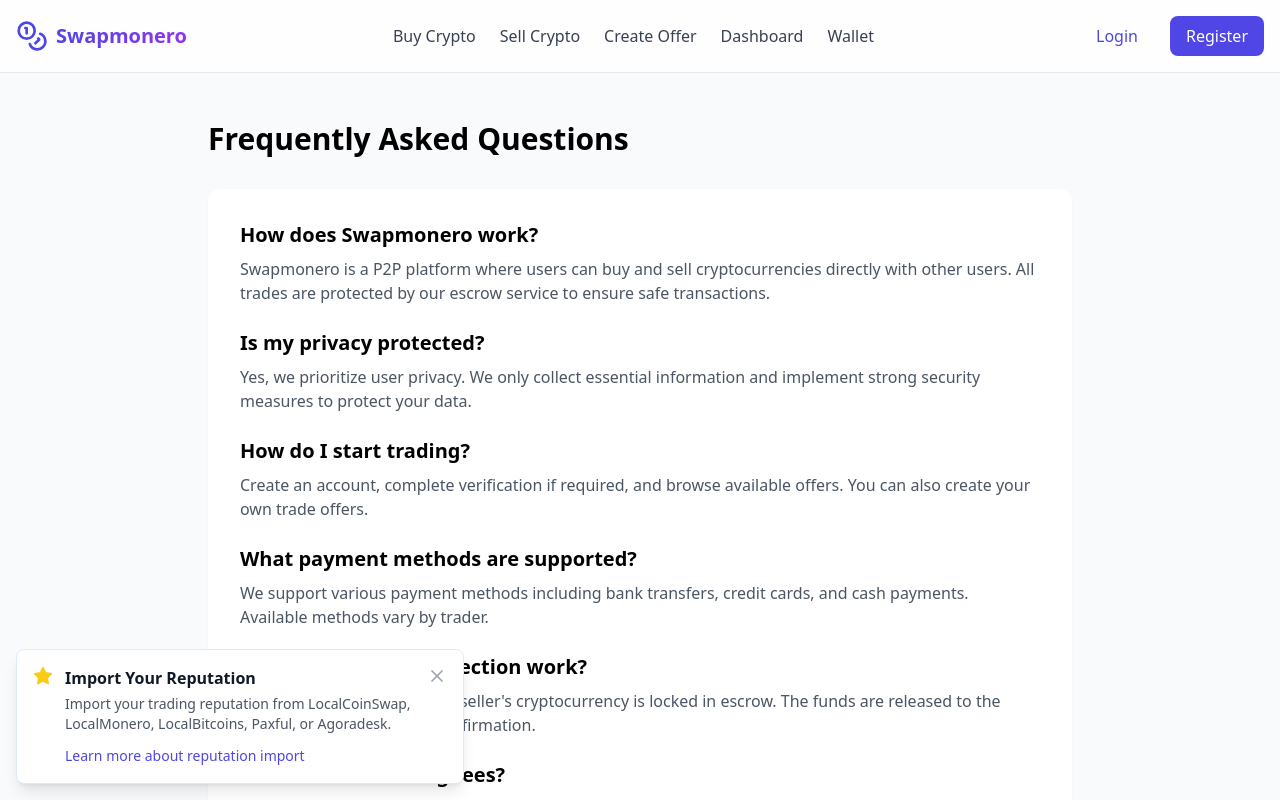
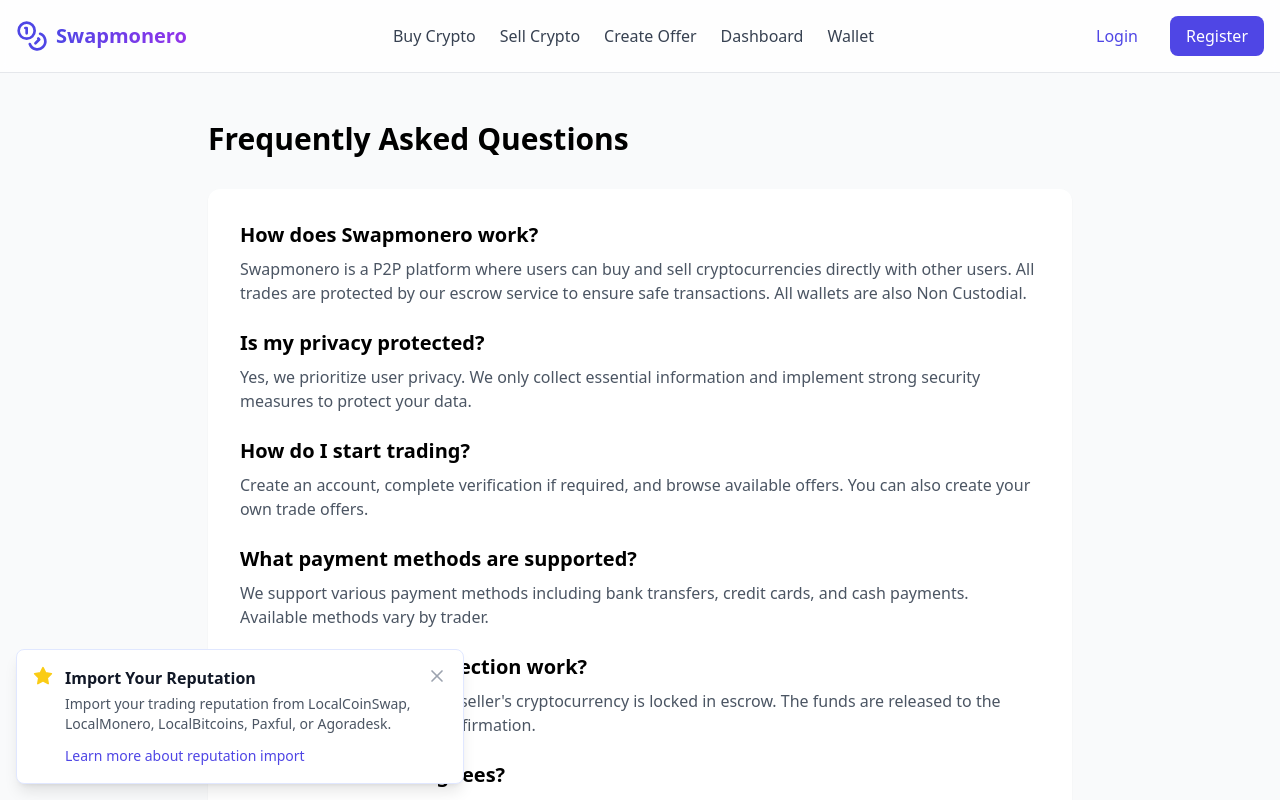
Before and after one commit to dourotec1/ugandacoin, a React (Vite) app: page /faq in a window 1280 px wide. Shown: the top 800 px of the page. Built offline with nearby package versions, Linux system fonts and the light colour scheme.

Commit message:
Update FAQ.tsx

```diff
--- a/src/pages/FAQ.tsx
+++ b/src/pages/FAQ.tsx
@@ -11,7 +11,7 @@ export const FAQ = () => {
             <h2 className="text-xl font-semibold mb-2">How does Swapmonero work?</h2>
             <p className="text-gray-600">
               Swapmonero is a P2P platform where users can buy and sell cryptocurrencies directly with other users.
-              All trades are protected by our escrow service to ensure safe transactions.
+              All trades are protected by our escrow service to ensure safe transactions. All wallets are also Non Custodial.
             </p>
           </div>
 
```
